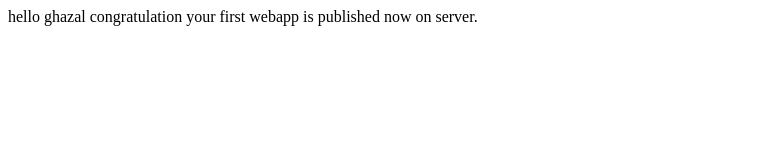
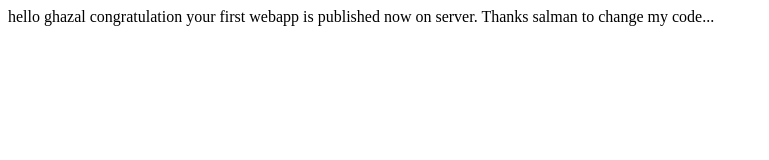
Before and after one commit to ghazal-aroosa/html-file-deploy-class1, a plain HTML site: page index.html in a window 1280 px wide. Shown: the whole page, without its empty margins (0-769 px from the left). Drawn offline with Linux system fonts and the light colour scheme.

Commit message:
updated index.html
updated by ghazal

```diff
--- a/index.html
+++ b/index.html
@@ -8,6 +8,7 @@
 <body>
     <div> hello ghazal congratulation your first
         webapp is published now on server.
+        Thanks salman to change my code...
     </div>
 
 </body>
```
